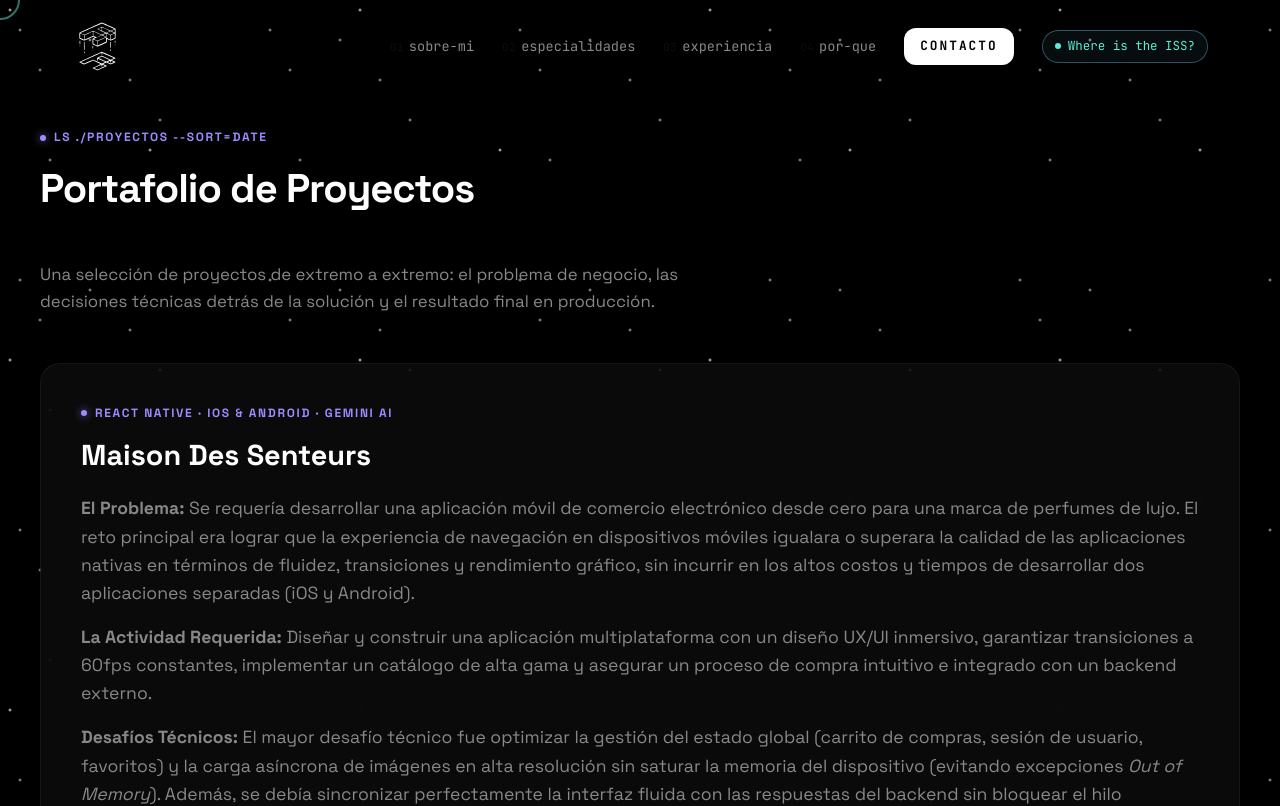
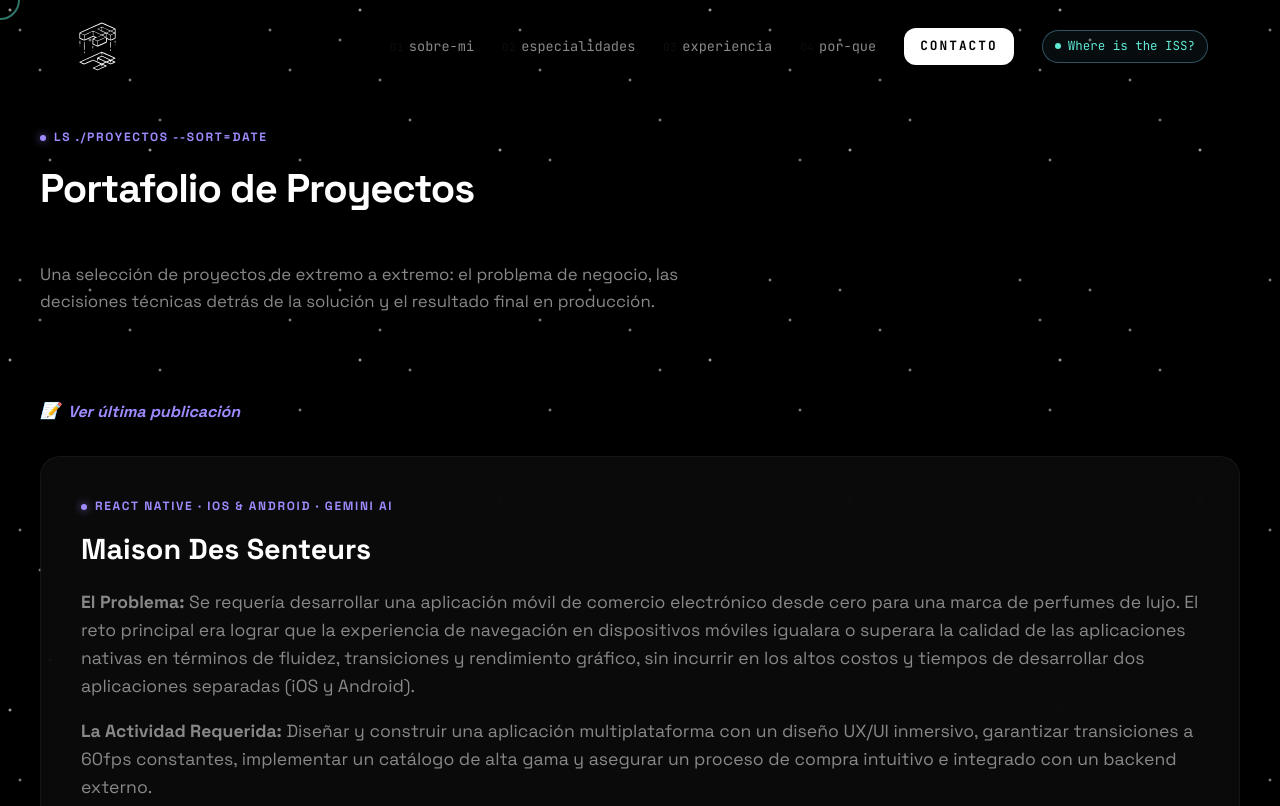
Before and after one commit to Raraulo/web_Raul, a React (Vite) app: page /trabajos in a window 1280 px wide. Shown: the top 806 px of the page. Built offline with nearby package versions, Linux system fonts and the light colour scheme.

Commit message:
Update Trabajos link to italic last publication label with icon

```diff
--- a/src/pages/Trabajos.jsx
+++ b/src/pages/Trabajos.jsx
@@ -316,6 +316,17 @@ const Trabajos = () => {
         Una selección de proyectos de extremo a extremo: el problema de negocio, las decisiones técnicas
         detrás de la solución y el resultado final en producción.
       </p>
+
+      <a
+        href="https://web-news-red.vercel.app/"
+        target="_blank"
+        rel="noopener noreferrer"
+        className="simple-link"
+        style={styles.simpleLink}
+      >
+        <span aria-hidden="true" style={styles.linkIcon}>📝</span>
+        <em>Ver última publicación</em>
+      </a>
 
       {/* PDF Section */}
       <div className="project-card" style={styles.cardSpacing}>
@@ -783,6 +794,53 @@ const styles = {
     width: '125%',
     height: '125%',
   },
+  pinnedLinkBox: {
+    display: 'flex',
+    flexDirection: 'column',
+    gap: '1rem',
+    background: 'rgba(157, 139, 255, 0.08)',
+    border: '1px solid rgba(157, 139, 255, 0.16)',
+    borderRadius: '18px',
+    padding: '1.5rem 1.75rem',
+    marginBottom: '2rem',
+  },
+  pinnedLinkText: {
+    margin: 0,
+    color: '#d8d0ff',
+    fontSize: '1rem',
+    lineHeight: 1.6,
+    maxWidth: '720px',
+  },
+  pinnedLinkButton: {
+    display: 'inline-flex',
+    alignItems: 'center',
+    gap: '0.65rem',
+    padding: '0.95rem 1.3rem',
+    borderRadius: '999px',
+    fontWeight: 700,
+    letterSpacing: '0.02em',
+  },
+  pinnedLinkIcon: {
+    display: 'inline-flex',
+    transform: 'translateX(0)',
+    transition: 'transform 0.2s ease',
+  },
+  simpleLink: {
+    display: 'inline-flex',
+    alignItems: 'center',
+    gap: '0.5rem',
+    color: '#9d8bff',
+    fontWeight: 600,
+    fontStyle: 'italic',
+    textDecoration: 'none',
+    marginTop: '2.25rem',
+    marginBottom: '2rem',
+  },
+  linkIcon: {
+    display: 'inline-flex',
+    fontSize: '1rem',
+    lineHeight: 1,
+  },
 };
 
 /* ----------------------------------------------------------------
@@ -1043,6 +1101,18 @@ const galleryStyles = `
   opacity: 1;
 }
 
+.simple-link {
+  transition: color 0.2s ease, text-decoration-color 0.2s ease;
+}
+
+.simple-link:hover,
+.simple-link:focus-visible {
+  color: #c8b2ff;
+  text-decoration: underline;
+  text-decoration-thickness: 1.5px;
+  text-underline-offset: 4px;
+}
+
 .qr-fullscreen-backdrop {
   display: flex;
   align-items: center;
```
